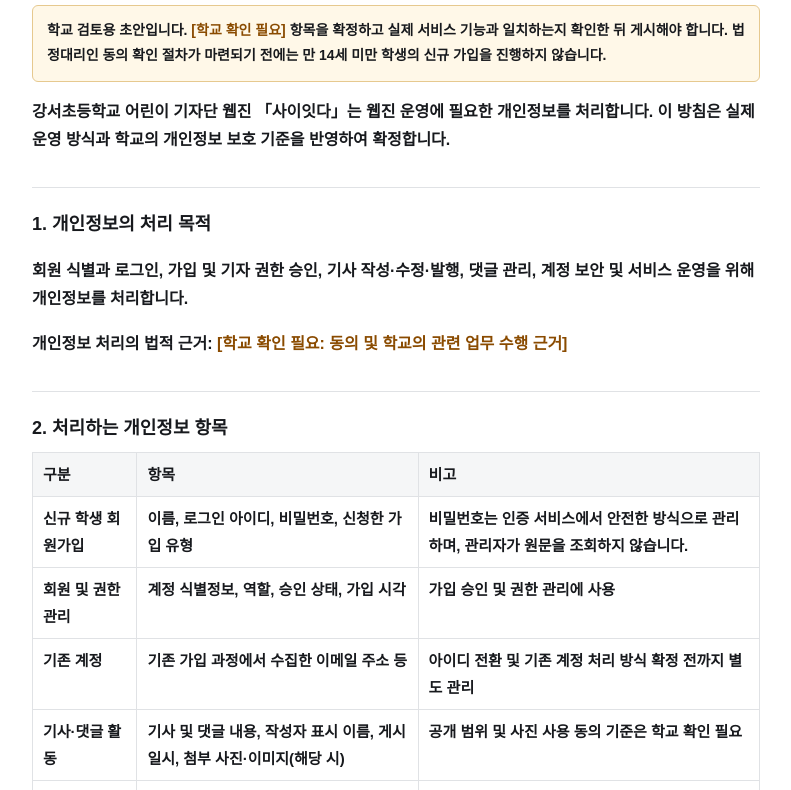
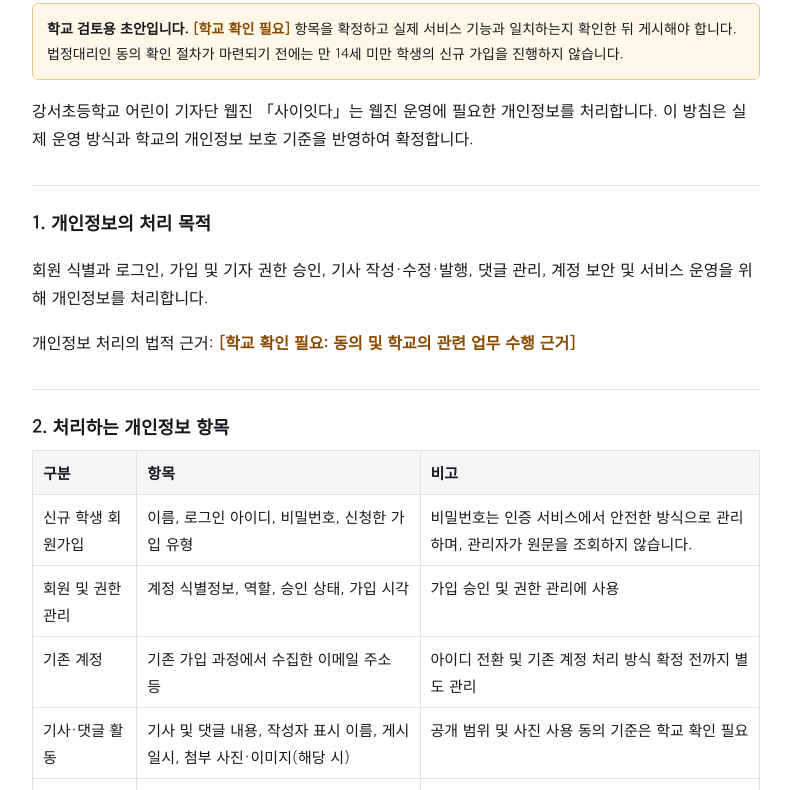
Before and after one commit to gs059-bit/saiitda-news, a website: page privacy.html in a window 1280 px wide. Shown: the part 157-947 px from the top of the page, without its empty margins (244-1035 px from the left). Drawn offline with Linux system fonts and the light colour scheme.

Commit message:
Update base.css

```diff
--- a/css/base.css
+++ b/css/base.css
@@ -1,3 +1,7 @@
+
+@import url('https://fonts.googleapis.com/css2?family=Gowun+Dodum&display=swap');
+
+
 /* 모든 페이지 공통: 색상·글꼴 변수와 기본 스타일 */
 :root {
   --ink: #17191d;
@@ -6,8 +10,10 @@
   --blue: #0067bd; /* 관리자 디자인 설정의 강조 색상이 덮어쓴다 */
   --paper: #fff;
   --soft: #f5f6f7;
-  --sans: 'Apple SD Gothic Neo', 'Malgun Gothic', Arial, sans-serif;
-  --serif: Georgia, 'Malgun Gothic', serif;
+
+--sans: 'Gowun Dodum', 'Malgun Gothic', sans-serif;
+--serif: 'Gowun Dodum', 'Malgun Gothic', sans-serif;
+
 }
 
 * {
@@ -55,5 +61,24 @@ a {
 /* 사이잇다 전체 글자 볼드체 적용 */
 body,
 body *:not(svg):not(svg *):not(i):not([class*="icon"]) {
-  font-weight: 700 !important;
 }
+
+
+/* ==================================
+   사이잇다 전체 글꼴 통일
+   기준: 고운돋움
+================================== */
+
+/* 전체 페이지 글꼴 */
+body,
+body *:not(svg):not(svg *):not(i):not([class*="icon"]) {
+  font-family: 'Gowun Dodum', 'Malgun Gothic', sans-serif !important;
+}
+
+/* 카테고리 제목, 설명, 기사 수 */
+#app .page-head h1,
+#app .page-head .catdesc,
+#app .page-head #count {
+  font-family: 'Gowun Dodum', 'Malgun Gothic', sans-serif !important;
+  font-weight: 400 !important;
+}
```
